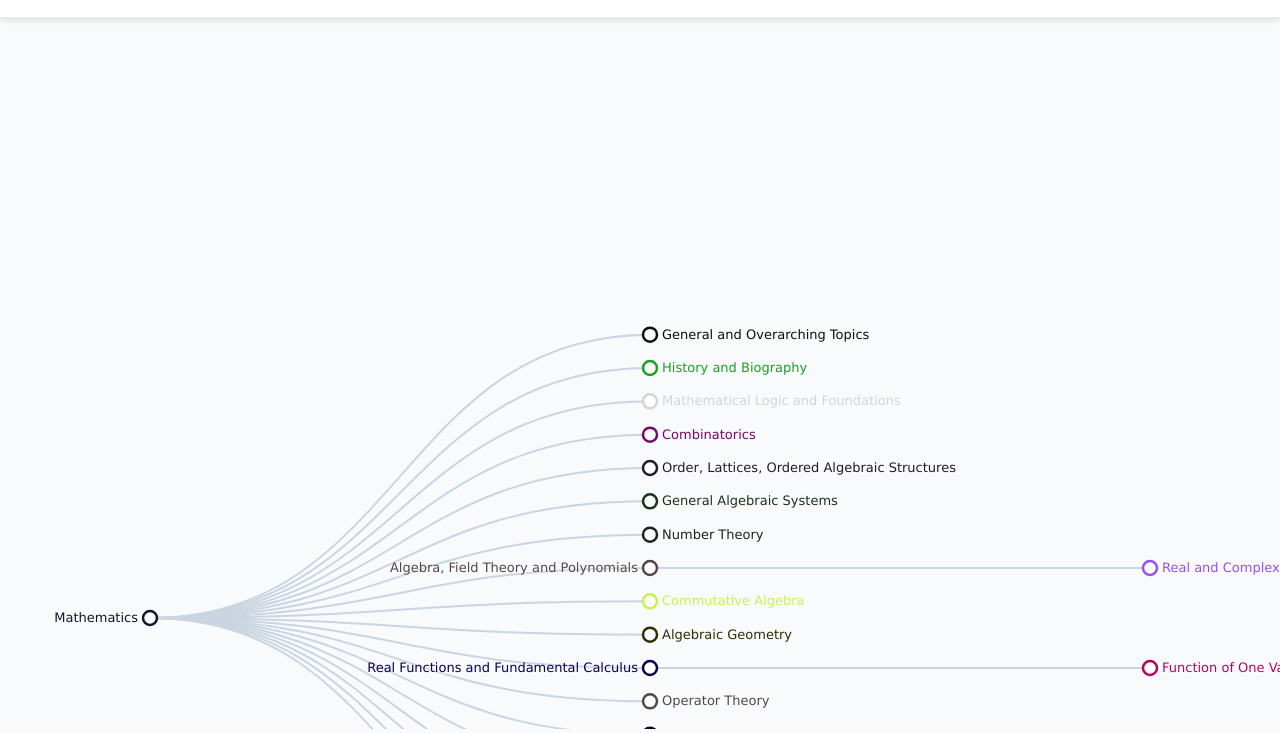
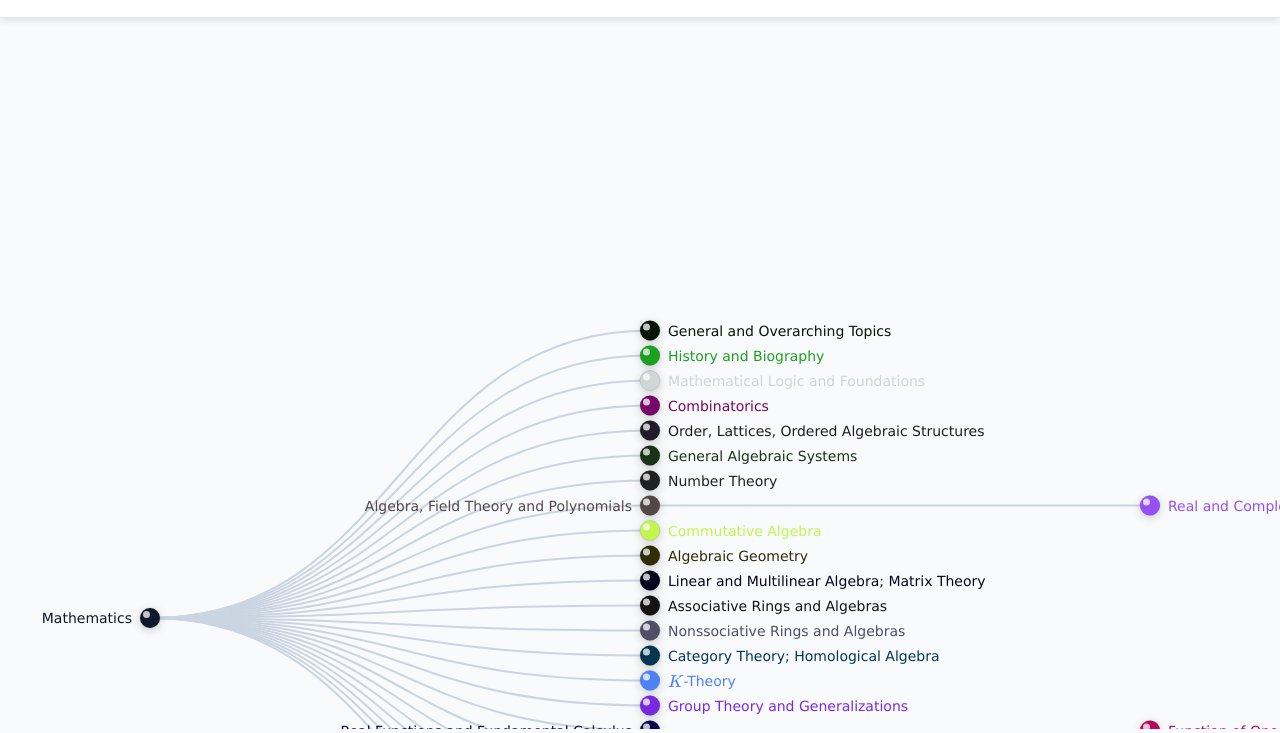
Before and after one commit to swrdfgd/Ma3, a plain HTML site: page index.html in a window 1280 px wide. Shown: the part 71-804 px from the top of the page. Drawn offline with nearby package versions, Linux system fonts and the light colour scheme.

Commit message:
Add files via upload

```diff
--- a/data.js
+++ b/data.js
@@ -83,6 +83,48 @@ const mscData = {
             cabang: []
         },
         {
+			id: "15-XX",
+            nama: "Linear and Multilinear Algebra; Matrix Theory",
+            link: "",
+            warna: "#05061e",
+            cabang: []
+        },
+        {
+			id: "16-XX",
+            nama: "Associative Rings and Algebras",
+            link: "",
+            warna: "#141213",
+            cabang: []
+        },
+        {
+			id: "17-XX",
+            nama: "Nonssociative Rings and Algebras",
+            link: "",
+            warna: "#524e68",
+            cabang: []
+        },
+        {
+			id: "18-XX",
+            nama: "Category Theory; Homological Algebra",
+            link: "",
+            warna: "#033751",
+            cabang: []
+        },
+        {
+			id: "19-XX",
+            nama: "\\(K\\)-Theory",
+            link: "",
+            warna: "#4c82f7",
+            cabang: []
+        },
+        {
+			id: "20-XX",
+            nama: "Group Theory and Generalizations",
+            link: "",
+            warna: "#792ae0",
+            cabang: []
+        },
+        {
 			id: "26-XX",
             nama: "Real Functions and Fundamental Calculus",
             link: "26-XX.html",
--- a/index.html
+++ b/index.html
@@ -7,6 +7,7 @@
     <script src="https://d3js.org/d3.v7.min.js"></script>
     <!-- Load the separated data file -->
     <script src="data.js"></script>
+	<script id="MathJax-script" async src="https://cdn.jsdelivr.net/npm/mathjax@3/es5/tex-mml-chtml.js"></script>
     <style>
         :root {
             --bg-color: #f8fafc;
@@ -80,6 +81,10 @@
             font-weight: bold;
             cursor: pointer;
         }
+
+		.node-link:hover {
+            text-decoration: underline !important;
+        }
     </style>
 </head>
 <body>
@@ -128,31 +133,116 @@
             .attr("class", "node")
             .attr("transform", d => `translate(${d.y},${d.x})`);
 
-        node.append("circle")
-            .attr("r", 7)
-            .style("fill", "#fff")
-            .style("stroke", d => d.data.warna);
+		// 1. BOLA MAINAN PLASTIK (Warna Solid, Shiny & Bisa Diklik)
+        // Membungkus bola dengan elemen <a> SVG
+        const ballLink = node.append("a")
+            .attr("target", "_blank")
+            // Hanya tambahkan atribut href jika data link tersedia
+            .attr("href", d => (d.data.link && d.data.link.trim() !== "") ? d.data.link : null)
+            .style("cursor", d => (d.data.link && d.data.link.trim() !== "") ? "pointer" : "default");
 
-        // Conditional linking logic
+        // Lingkaran dasar diletakkan di dalam tag <a>
+        ballLink.append("circle")
+            .attr("class", "base-circle")
+            .attr("r", 10)
+            .style("fill", d => d.data.warna)
+            .style("stroke", "rgba(0, 0, 0, 0.1)")
+            .style("stroke-width", "1px")
+            .style("filter", "drop-shadow(0px 2px 4px rgba(0,0,0,0.2))");
+
+        // Lingkaran pantulan cahaya juga diletakkan di dalam tag <a>
+        ballLink.append("circle")
+            .attr("class", "highlight-circle")
+            .attr("r", 3.5)
+            .attr("cx", -3.5)
+            .attr("cy", -3.5)
+            .style("fill", "rgba(255, 255, 255, 0.75)")
+            .style("stroke", "none")
+            .style("pointer-events", "none");
+
+        // 2. LOGIKA TEKS (Termasuk MathJax & Link)
         node.each(function(d) {
             const el = d3.select(this);
-            let textContainer = el;
+            const width = 450;
+            const height = 40;
 
-            // If a link exists and is not empty, wrap the text in an <a> tag
+            // Jarak agak dijauhkan karena bola sekarang lebih besar
+            const xPos = d.children ? -(width + 18) : 18;
+            const yPos = -20;
+
+            const foreignObject = el.append("foreignObject")
+                .attr("width", width)
+                .attr("height", height)
+                .attr("x", xPos)
+                .attr("y", yPos)
+                .style("pointer-events", "none"); // Pointer tembus ke div
+
+            let div = foreignObject.append("xhtml:div")
+                .attr("class", "node-text-container") // Class ini dipakai untuk trigger hover di Javascript
+                .style("width", "100%")
+                .style("height", "100%")
+                .style("display", "flex")
+                .style("align-items", "center")
+                .style("justify-content", d.children ? "flex-end" : "flex-start")
+                .style("font-size", "14px")
+                .style("font-family", "'Verdana', sans-serif")
+                .style("color", d.data.warna)
+                .style("white-space", "nowrap")
+                .style("pointer-events", "auto") // Mengizinkan pointer menangkap teks
+                .style("transform-origin", d.children ? "center right" : "center left") // Penting: agar teks membesar ke arah luar
+                .style("transition", "transform 0.2s ease, font-weight 0.2s ease"); // Transisi animasi halus
+
             if (d.data.link && d.data.link.trim() !== "") {
-                textContainer = el.append("a")
+                div.append("xhtml:a")
                     .attr("href", d.data.link)
                     .attr("target", "_blank")
-                    .style("text-decoration", "none");
+                    .style("text-decoration", "none")
+                    .style("color", "inherit")
+                    .attr("class", "node-link") // Ini memicu garis bawah (underline) di CSS
+                    .html(d.data.nama);
+            } else {
+                div.html(d.data.nama);
             }
+        });
 
-            textContainer.append("text")
-                .attr("dy", 4)
-                .attr("x", d.children ? -12 : 12)
-                .style("text-anchor", d.children ? "end" : "start")
-                .style("fill", d.data.warna)
-                .text(d.data.nama);
+        // 3. EVENT HOVER SINKRON (Bola & Teks ikut membesar)
+        node.on("mouseenter", function(event, d) {
+            const el = d3.select(this);
+
+            // Perbesar Bola
+            el.select(".base-circle").transition().duration(200)
+              .attr("r", 15) // Ukuran bola saat hover
+              .style("filter", "drop-shadow(0px 4px 6px rgba(0,0,0,0.3))");
+
+            // Geser & Perbesar Pantulan Cahaya
+            el.select(".highlight-circle").transition().duration(200)
+              .attr("r", 5.5).attr("cx", -5).attr("cy", -5);
+
+            // Perbesar & Tebalkan Teks
+            el.select(".node-text-container")
+              .style("transform", "scale(1.15)") // Skala perbesaran teks
+              .style("font-weight", "bold");
+        })
+        .on("mouseleave", function(event, d) {
+            const el = d3.select(this);
+
+            // Kembalikan Bola ke normal
+            el.select(".base-circle").transition().duration(200)
+              .attr("r", 10)
+              .style("filter", "drop-shadow(0px 2px 4px rgba(0,0,0,0.15))");
+
+            // Kembalikan pantulan
+            el.select(".highlight-circle").transition().duration(200)
+              .attr("r", 3.5).attr("cx", -3.5).attr("cy", -3.5);
+
+            // Kembalikan Teks ke normal
+            el.select(".node-text-container")
+              .style("transform", "scale(1)")
+              .style("font-weight", "normal");
         });
+		if (window.MathJax) {
+			MathJax.typesetPromise();
+		}
     </script>
 </body>
 </html>
```
